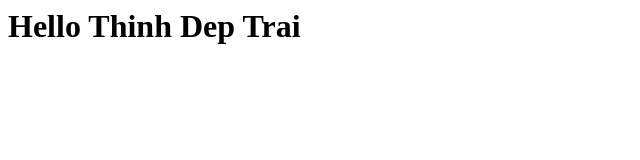
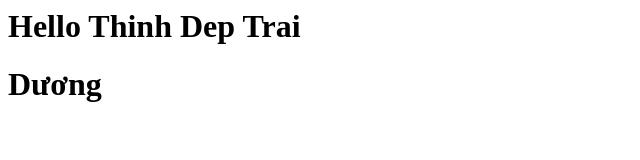
Before and after one commit to thinhhoainam/git-tutorial, a plain HTML site: page index.html in a window 1280 px wide. Shown: the whole page, without its empty margins (0-640 px from the left). Drawn offline with Linux system fonts and the light colour scheme.

Commit message:
Add h1 tag

```diff
--- a/index.html
+++ b/index.html
@@ -1,5 +1,6 @@
 <html lang="en">
 <body>
     <h1>Hello Thinh Dep Trai</h1>
+    <h1>Dương</h1>
 </body>
 </html></html>
```
